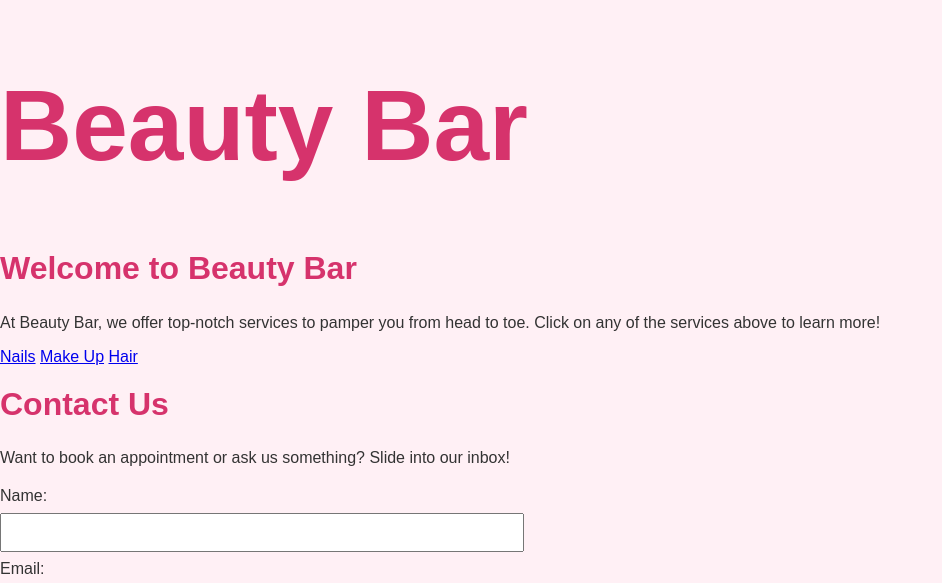
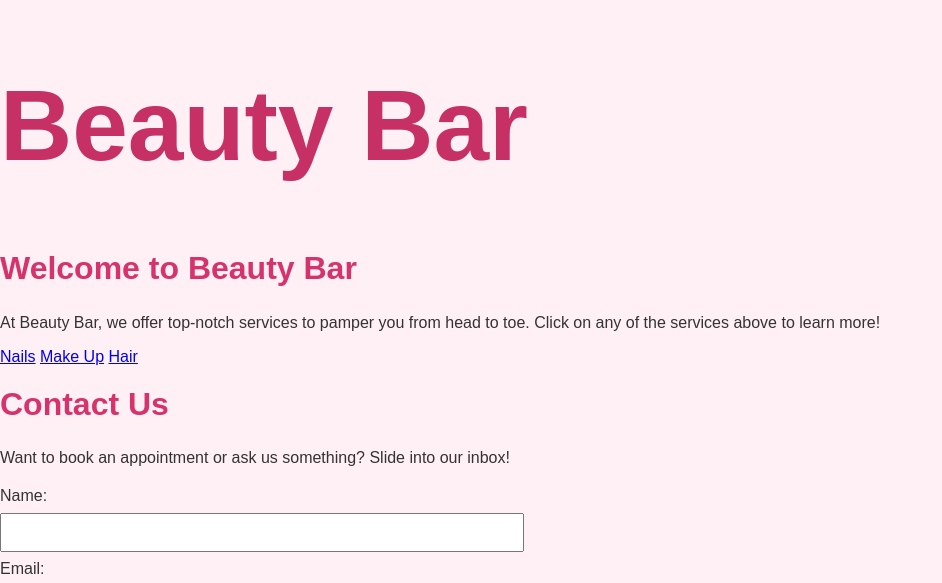
Before and after one commit to ColonShansika/Shaniska-finalproject-2025, a plain HTML site: page index.html in a window 1280 px wide. Shown: the part 203-786 px from the top of the page, without its empty margins (0-942 px from the left). Drawn offline with Linux system fonts and the light colour scheme.

Commit message:
Update style.css

```diff
--- a/style.css
+++ b/style.css
@@ -7,7 +7,7 @@ body {
     }
 h1 {
       font-size: 100px;
-      color: #d6336c;
+      color: #c73065;
 }
 
     h2 {
```
